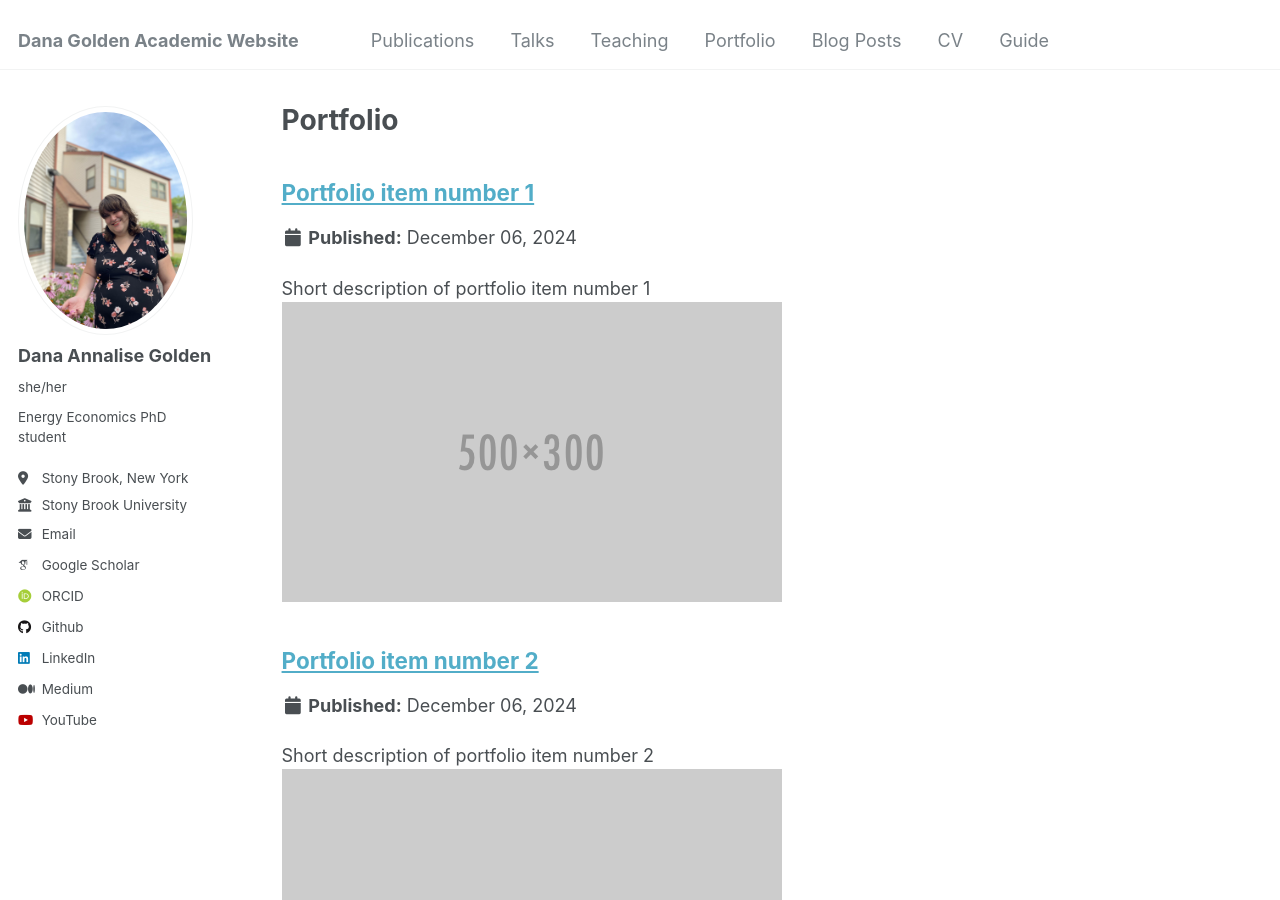
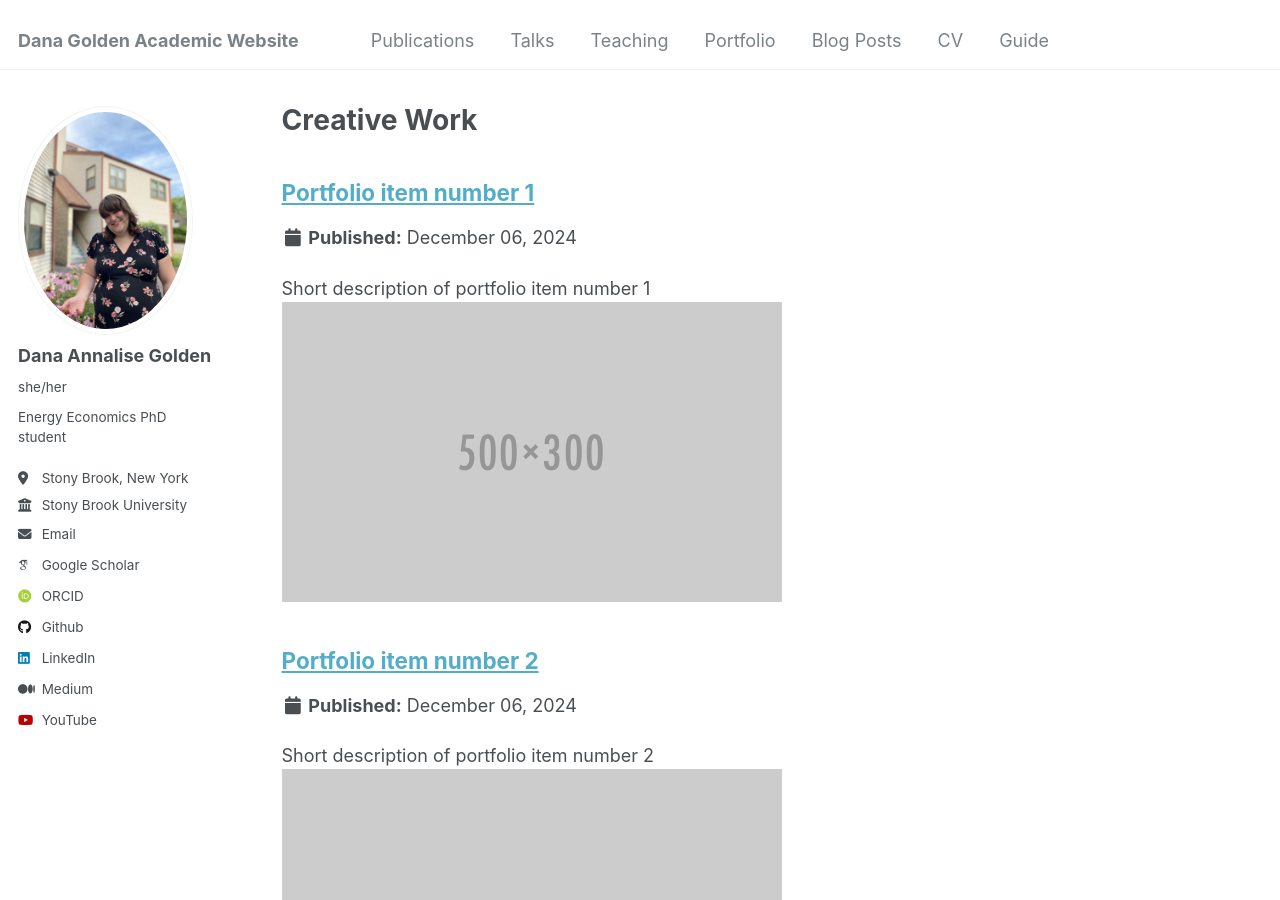
Before and after one commit to jgolden36/jgolden36.github.io, a Jekyll site: the page built from _pages/CreativeWork.html, in a window 1280 px wide and 900 px high. Built offline with Jekyll 4.4.1, drawn with Linux system fonts in a browser that asks for light colours; some web fonts are replaced.

Commit message:
Update and rename portfolio.html to CreativeWork.html

```diff
--- a/_pages/portfolio.html
+++ b/_pages/CreativeWork.html
@@ -1,7 +1,7 @@
 ---
 layout: archive
-title: "Portfolio"
-permalink: /portfolio/
+title: "Creative Work"
+permalink: /CreativeWork/
 author_profile: true
 ---
 
```
